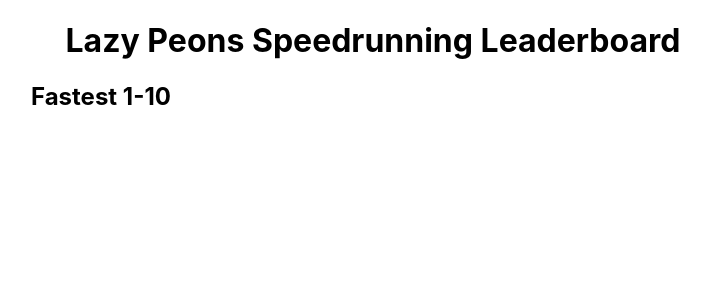
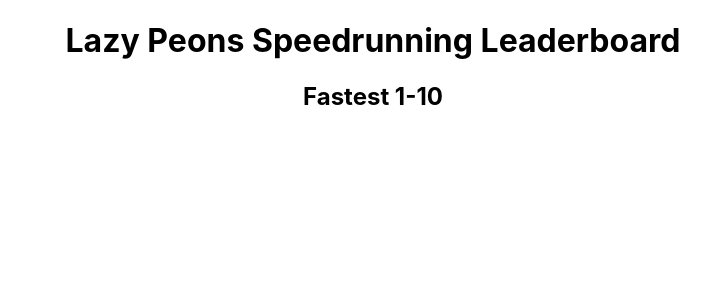
Before and after one commit to benjclark/lazy-peons-leaderboard, a PHP site: page / in a window 1280 px wide. Shown: the top 300 px of the page, without its empty margins (267-977 px from the left). Run offline with PHP 8.4, Linux system fonts and the light colour scheme; some libraries are stand-ins or nearby versions.

Commit message:
H2 tag is center
Changed h2 tag to center

```diff
--- a/main.css
+++ b/main.css
@@ -1,7 +1,7 @@
 html {
   box-sizing: border-box;
-  font-family: -apple-system, BlinkMacSystemFont, 'Segoe UI', Roboto,
-    Oxygen-Sans, Ubuntu, Cantarell, 'Helvetica Neue', sans-serif;
+  font-family: -apple-system, BlinkMacSystemFont, "Segoe UI", Roboto,
+    Oxygen-Sans, Ubuntu, Cantarell, "Helvetica Neue", sans-serif;
 }
 
 *,
@@ -31,7 +31,7 @@ h1 {
 }
 
 h2 {
-  text-align: left;
+  text-align: center;
 }
 
 .grid {
```
